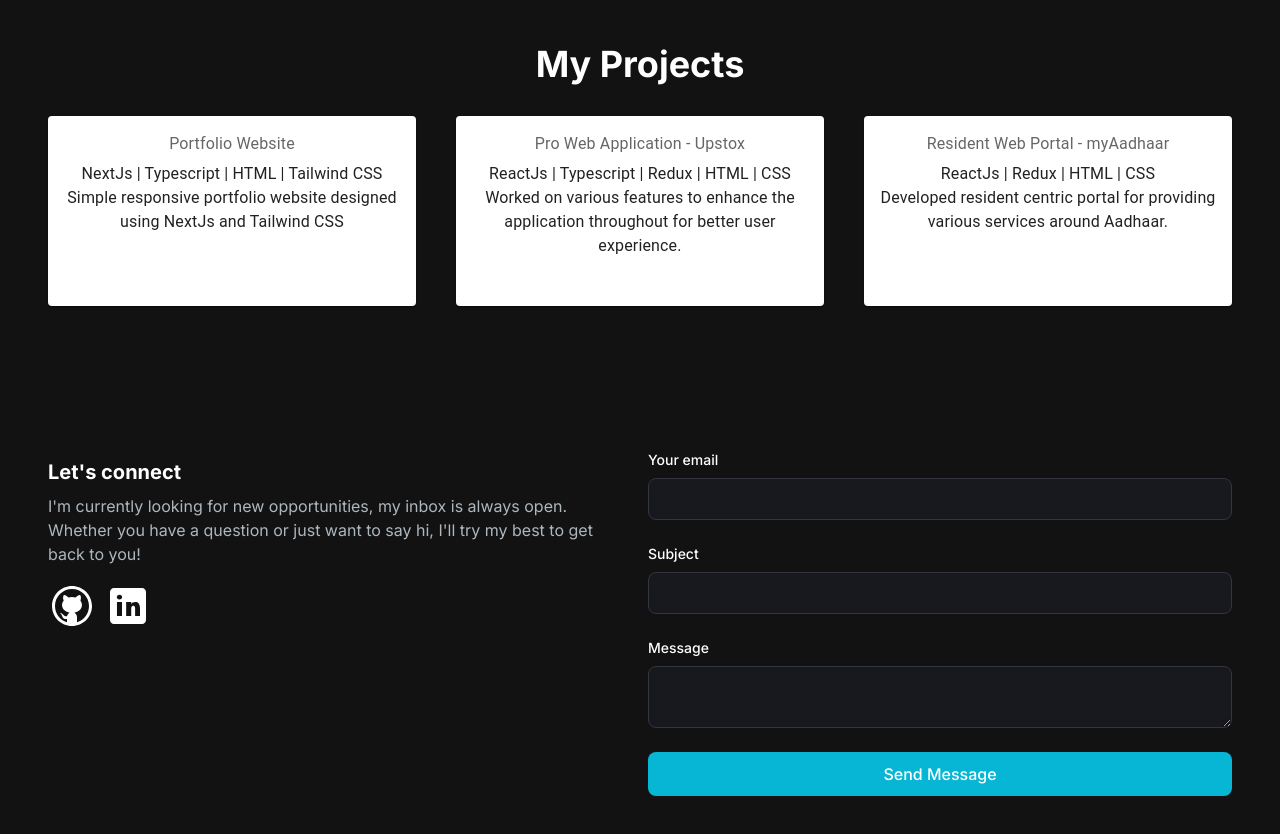
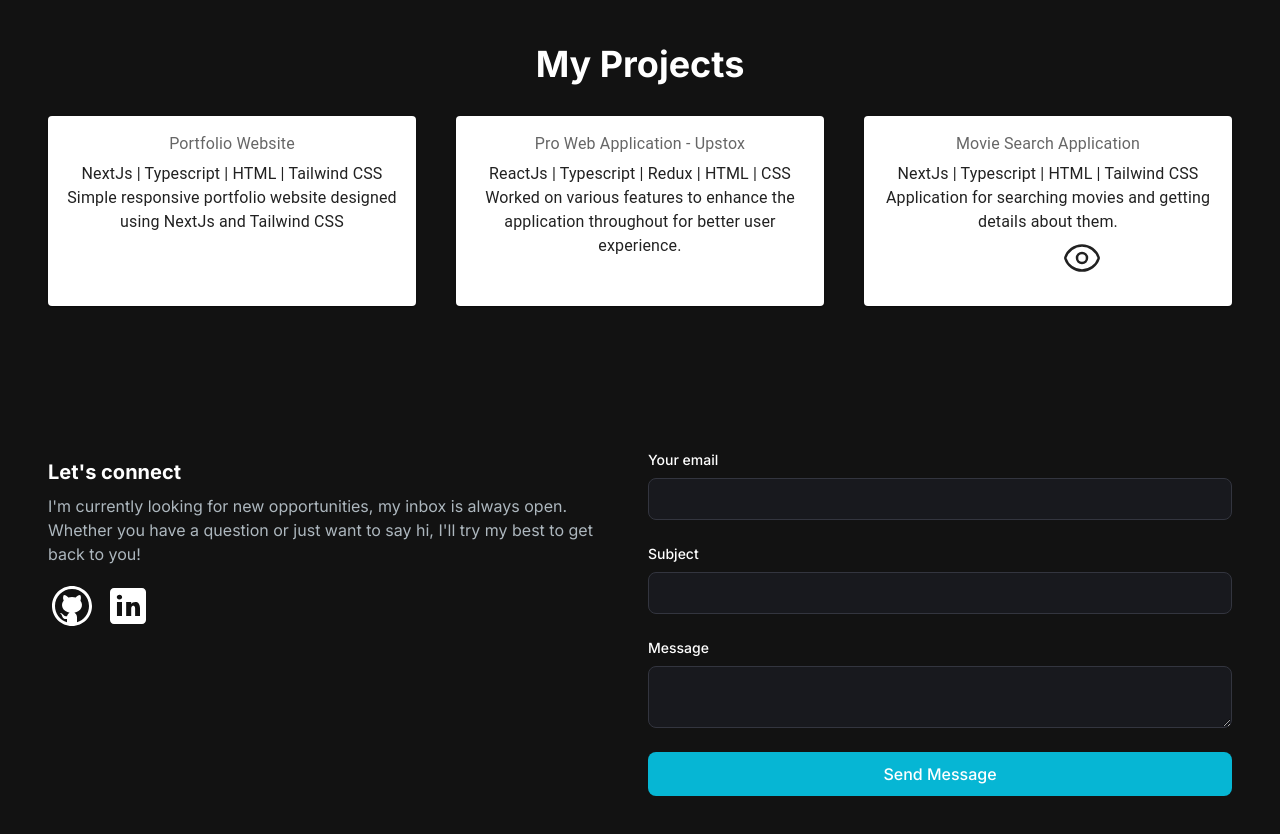
Before and after one commit to isha-0806/portfolio, a Next.js app: page / in a window 1280 px wide. Shown: the part 1340-2174 px from the top of the page. Built offline with nearby package versions, Linux system fonts and the light colour scheme.

Commit message:
Updated project

```diff
--- a/app/components/ProjectCard.tsx
+++ b/app/components/ProjectCard.tsx
@@ -1,5 +1,6 @@
 import React from "react";
 import { ProjectCardProps } from "./typings";
+import { EyeIcon } from "@heroicons/react/24/outline";
 import Card from "@mui/material/Card";
 import CardContent from "@mui/material/CardContent";
 import Typography from "@mui/material/Typography";
@@ -12,6 +13,7 @@ const ProjectCard = ({
   stack,
   description,
   githubUrl,
+  projectUrl,
 }: ProjectCardProps) => {
   return (
     <Card className="bg-gradient-to-br from-blue-500 to-cyan-500 text-white items-center">
@@ -25,6 +27,7 @@ const ProjectCard = ({
         </Typography>
         <Typography className="my-[10px] text-center">{stack}</Typography>
         <Typography className="my-[16px] text-center">{description}</Typography>
+        <div className="flex justify-center items-center gap-5">
           {githubUrl && (
             <Link
               href={githubUrl}
@@ -34,6 +37,16 @@ const ProjectCard = ({
               <Image src={GithubIcon} alt="Github Icon" />
             </Link>
           )}
+          {projectUrl && (
+            <Link
+              href={projectUrl}
+              target="_blank"
+              className="flex justify-center"
+            >
+              <EyeIcon className="h-10 w-10" />
+            </Link>
+          )}
+        </div>
       </CardContent>
     </Card>
   );
--- a/app/components/ProjectSection.tsx
+++ b/app/components/ProjectSection.tsx
@@ -19,11 +19,13 @@ const ProjectSection = () => {
         "Worked on various features to enhance the application throughout for better user experience.",
     },
     {
-      title: "Resident Web Portal - myAadhaar",
+      title: "Movie Search Application",
       id: "project_3",
       description:
-        "Developed resident centric portal for providing various services around Aadhaar.",
-      stack: "ReactJs | Redux | HTML | CSS ",
+        "Application for searching movies and getting details about them.",
+      stack: "NextJs | Typescript | HTML | Tailwind CSS",
+      githubUrl: "https://github.com/isha-0806/movie-search-app",
+      projectUrl: "https://movie-search-app-pyp3-isha-0806.vercel.app/",
     },
   ];
   return (
@@ -32,15 +34,18 @@ const ProjectSection = () => {
         My Projects
       </h2>
       <div className="grid gap-10 w-full grid-rows-3 lg:grid-cols-3 lg:grid-rows-1">
-        {project_data.map(({ title, id, description, stack, githubUrl }) => (
+        {project_data.map(
+          ({ title, id, description, stack, githubUrl, projectUrl }) => (
             <ProjectCard
               title={title}
               key={id}
               description={description}
               stack={stack}
               githubUrl={githubUrl}
+              projectUrl={projectUrl}
             />
-        ))}
+          )
+        )}
       </div>
     </section>
   );
--- a/app/components/typings.ts
+++ b/app/components/typings.ts
@@ -23,6 +23,7 @@ export type ProjectCardProps = {
   title: string;
   description: string;
   githubUrl?: string;
+  projectUrl?: string;
 };
 
 export type EmailRequest = {
--- a/package.json
+++ b/package.json
@@ -12,7 +12,7 @@
     "@emotion/cache": "^11.11.0",
     "@emotion/react": "^11.11.1",
     "@emotion/styled": "^11.11.0",
-    "@heroicons/react": "^2.0.18",
+    "@heroicons/react": "^2.1.1",
     "@mui/material-nextjs": "^5.15.0",
     "dotenv": "^16.3.1",
     "next": "14.0.4",
```
Also changed, not shown: 1 other file (tests, documents, lock files or other folders). Lines whose indentation alone changed are shown as unchanged.
